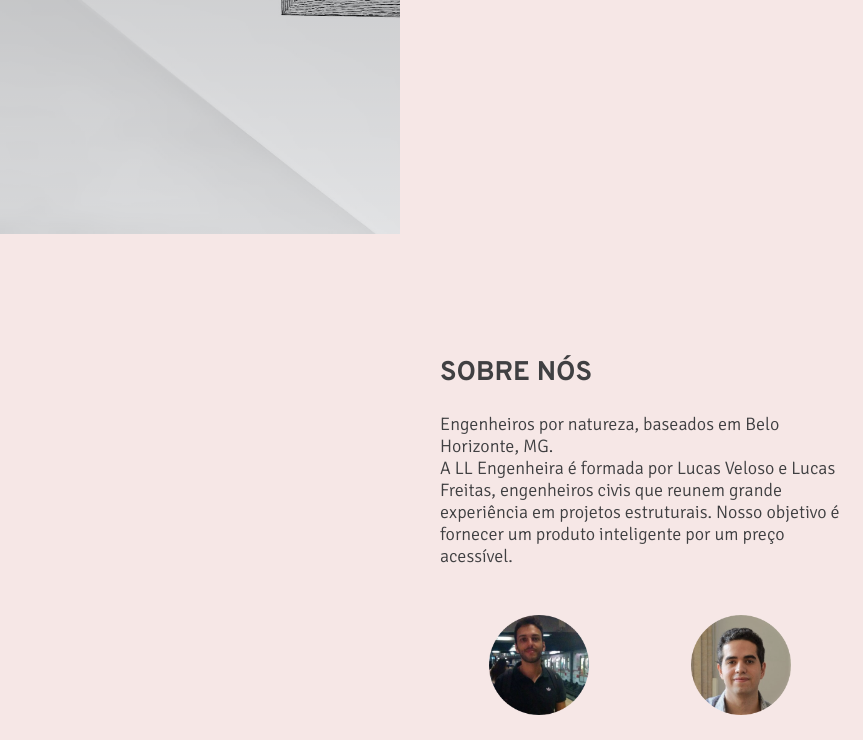
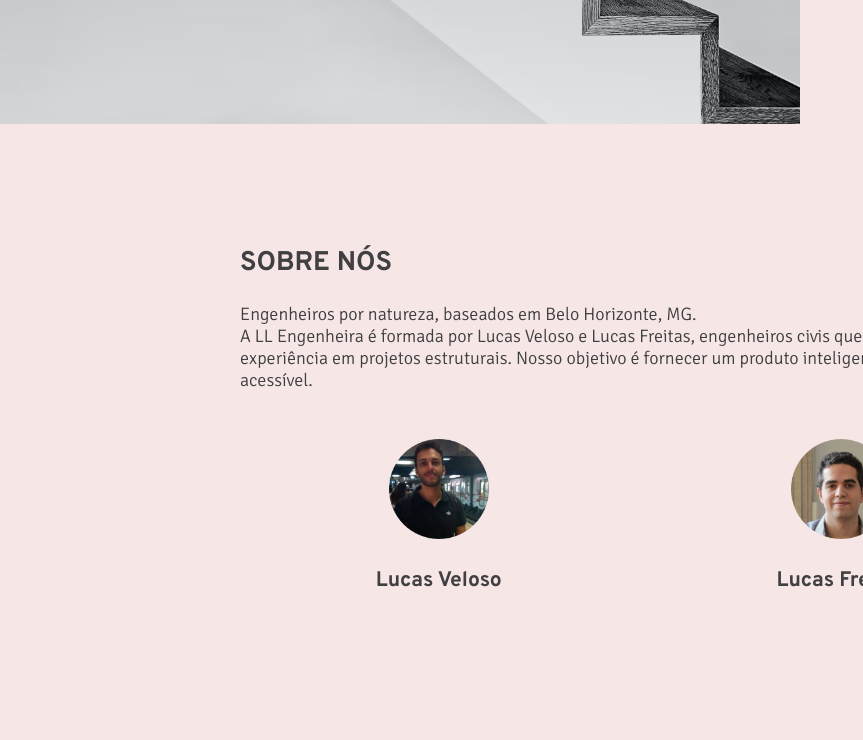
Before and after one commit to luftp/eng-site, a plain HTML site: page index.html in a window 1280 px wide. Shown: the part 574-1314 px from the top of the page, without its empty margins (0-863 px from the left). Drawn offline with Linux system fonts and the light colour scheme; a web font is replaced by a local one.

Commit message:
Update style.css

```diff
--- a/style.css
+++ b/style.css
@@ -212,13 +212,13 @@ a {
 
 
 @media (min-width: 800px) {
-  .container {
+  .container,.banner,.sobre,.header {
     width: 600px;
   }
 }
 
 @media (min-width: 1000px) {
-  .container {
+  .container,.banner,.sobre,.header  {
     width: 800px;
   }
 }
```
